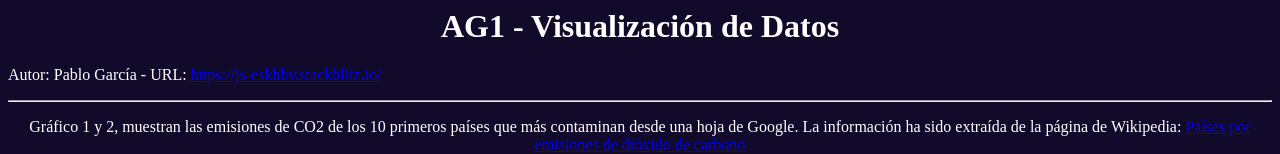
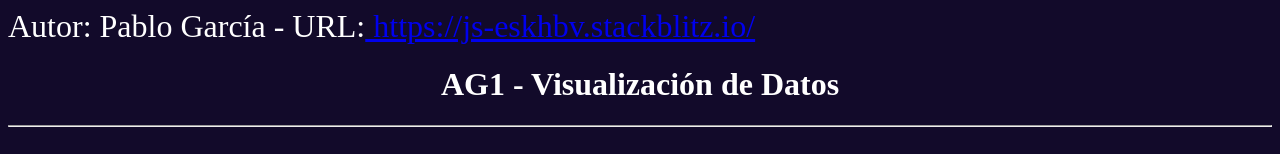
Before and after one commit to paualba2019/07MBIG-Visualizacion-Actividades-Guiadas, a website: page index.html in a window 1280 px wide. Shown: the top 154 px of the page. Drawn offline with Linux system fonts and the light colour scheme.

Commit message:
1 file modified

```diff
--- a/index.html
+++ b/index.html
@@ -1,10 +1,8 @@
 <html>
 
-<head>
-<title>
-07MBIG - AG1 Pablo Garcia
-</title>
-</head>
+<p align=left>
+<font color=white size=6>
+Autor: Pablo García - URL:<a href="https://js-eskhbv.stackblitz.io/"> https://js-eskhbv.stackblitz.io/</a>
 
 <body bgcolor=#120A2A text=white>
 
@@ -13,9 +11,7 @@
 </font>
 </h1>
 
-<p align=left>
-<font color=white size=3>
-Autor: Pablo García - URL:<a href="https://js-eskhbv.stackblitz.io/"> https://js-eskhbv.stackblitz.io/</a>
+
 <hr>
 
 <p align=center>
```
